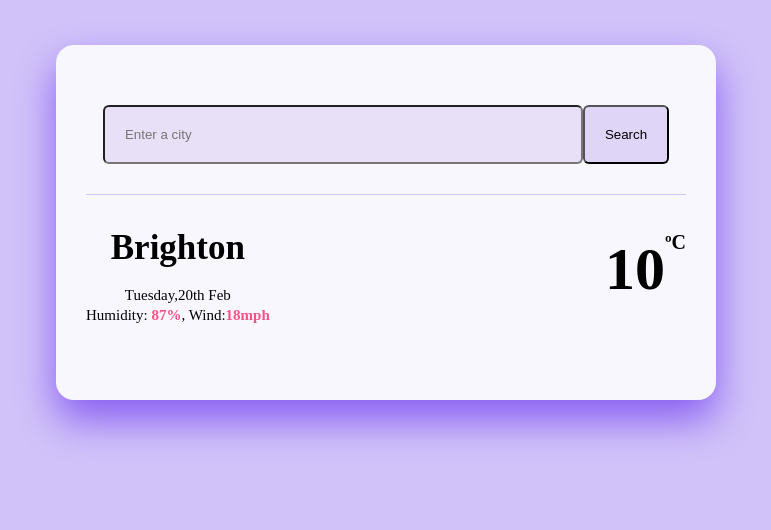
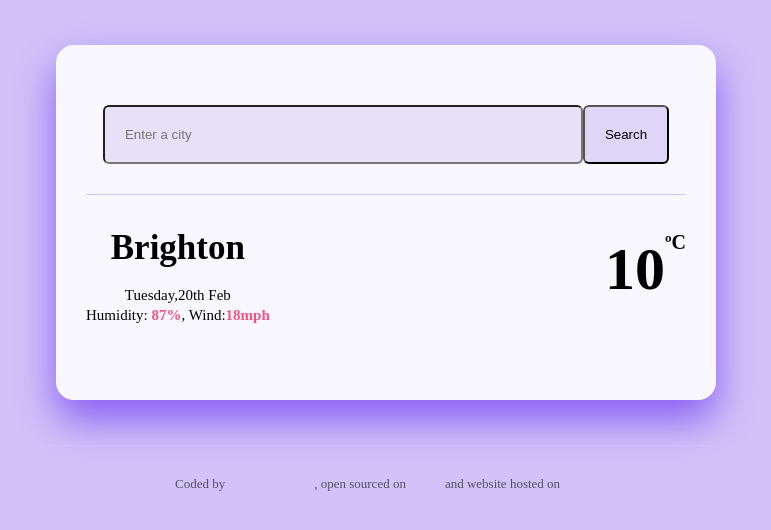
Before and after one commit to Margarita827/homework-react, a React (Create React App) app: page / in a window 1280 px wide. Shown: the top 530 px of the page, without its empty margins (254-1025 px from the left). Built offline with nearby package versions, Linux system fonts and the light colour scheme.

Commit message:
Update App.js

```diff
--- a/src/App.js
+++ b/src/App.js
@@ -6,6 +6,23 @@ export default function App() {
   return (
     <div className="App">
       <Weather />
+      <footer>
+        Coded by
+        <a href="https://github.com/Margarita827" target="_blank">
+          Margarita Ibáñez
+        </a>
+        , open sourced on
+        <a href="https://github.com/Margarita827/Plus-Week-8" target="_blank">
+          GitHub
+        </a>
+        and website hosted on
+        <a
+          href="https://app.netlify.com/sites/fluffy-blancmange-c8e322/overview"
+          target="_blank"
+        >
+          Netlify
+        </a>
+      </footer>
     </div>
   );
 }
```
